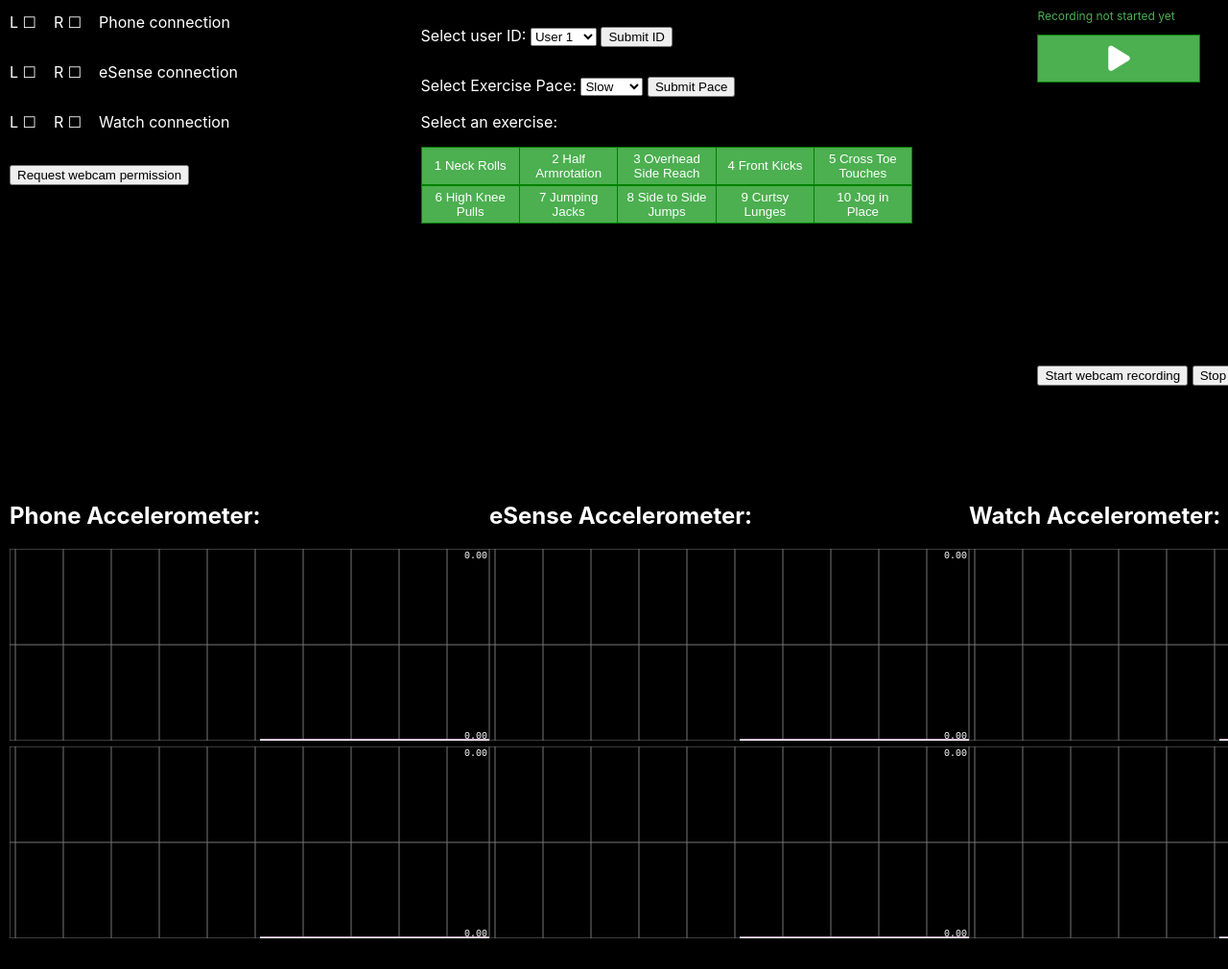
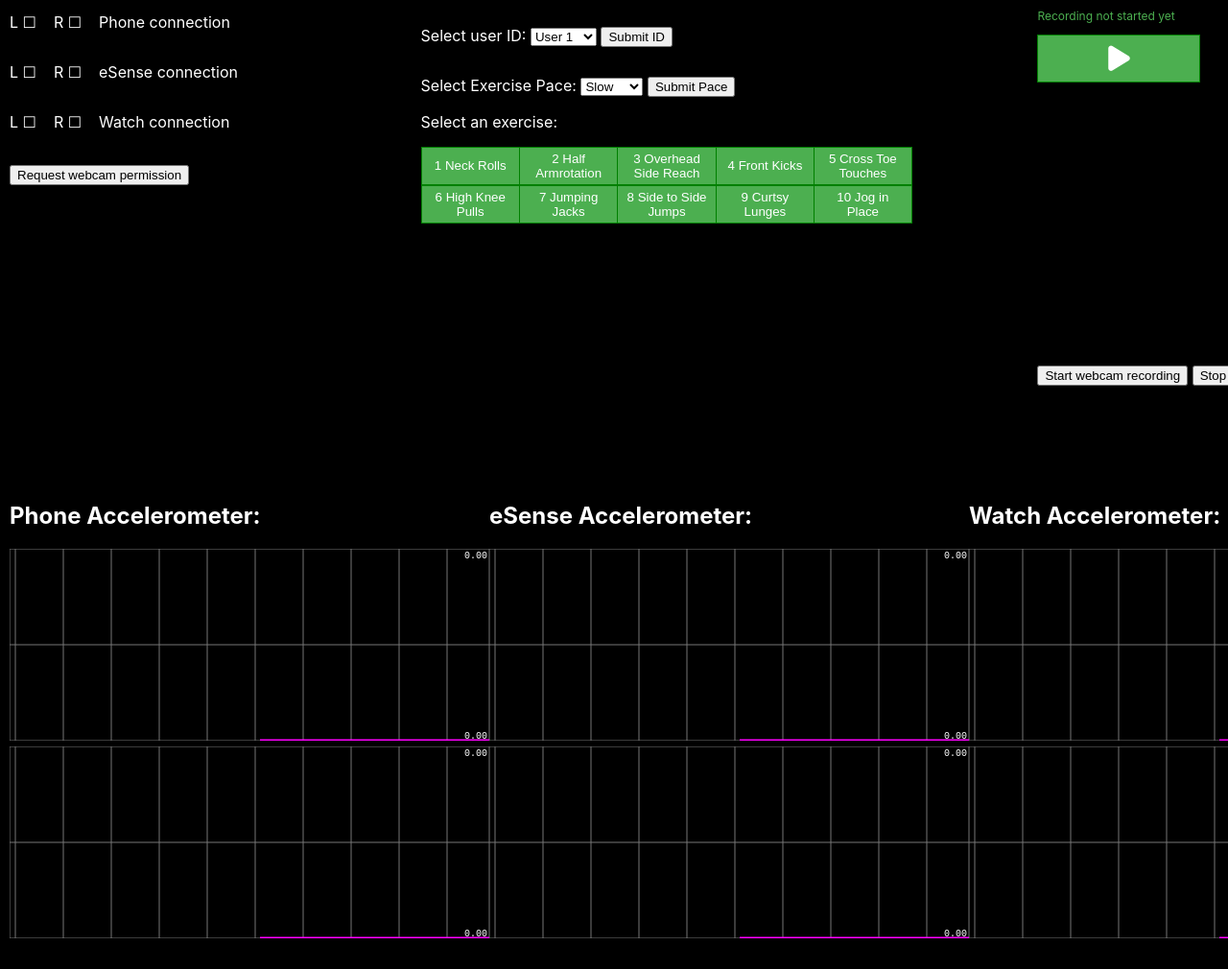
Before and after one commit to pir-anja/accelCollector_server, a website: page index.html in a window 1280 px wide. Shown: the part 85-1095 px from the top of the page at 96% size. Drawn offline with nearby package versions, Linux system fonts and the light colour scheme; no server answers; files whose address does not match are found by name.

Commit message:
disabled gui elements to relieve graphic card

```diff
--- a/index.html
+++ b/index.html
@@ -301,23 +301,23 @@
     <script src="/socket.io/socket.io.js"></script>
     <script>
         var phone_accel_x = 0;
-        var phone_accel_y = 0;
-        var phone_accel_z = 0;
+        //var phone_accel_y = 0;
+        //var phone_accel_z = 0;
         var esense_accel_x = 0;
-        var esense_accel_y = 0;
-        var esense_accel_z = 0;
+        //var esense_accel_y = 0;
+        //var esense_accel_z = 0;
         var watch_accel_x = 0;
-        var watch_accel_y = 0;
-        var watch_accel_z = 0;
+        //var watch_accel_y = 0;
+        //var watch_accel_z = 0;
         var phoneR_accel_x = 0;
-        var phoneR_accel_y = 0;
-        var phoneR_accel_z = 0;
+        //var phoneR_accel_y = 0;
+        //var phoneR_accel_z = 0;
         var esenseR_accel_x = 0;
-        var esenseR_accel_y = 0;
-        var esenseR_accel_z = 0;
+        //var esenseR_accel_y = 0;
+        //var esenseR_accel_z = 0;
         var watchR_accel_x = 0;
-        var watchR_accel_y = 0;
-        var watchR_accel_z = 0;
+        //var watchR_accel_y = 0;
+        //var watchR_accel_z = 0;
         var socket = io();
 
         //var messages = document.getElementById('messages');
@@ -354,8 +354,8 @@
             // dataPhone.appendChild(item);
             var res = msg.split(",");
             phone_accel_x = res[1];
-            phone_accel_y = res[2]
-            phone_accel_z = res[3]
+            //phone_accel_y = res[2]
+            //phone_accel_z = res[3]
             //window.scrollTo(0, document.body.scrollHeight);
         });
 
@@ -365,8 +365,8 @@
             //dataESense.appendChild(item);
             var res = msg.split(",");
             esense_accel_x = res[1];
-            esense_accel_y = res[2]
-            esense_accel_z = res[3]
+            //esense_accel_y = res[2]
+            //esense_accel_z = res[3]
             //window.scrollTo(0, document.body.scrollHeight);
         });
 
@@ -376,8 +376,8 @@
             //dataWatch.appendChild(item);
             var res = msg.split(",");
             watch_accel_x = res[1];
-            watch_accel_y = res[2]
-            watch_accel_z = res[3]
+            //watch_accel_y = res[2]
+            //watch_accel_z = res[3]
             //window.scrollTo(0, document.body.scrollHeight);
         });
 
@@ -387,8 +387,8 @@
             // dataPhone.appendChild(item);
             var res = msg.split(",");
             phoneR_accel_x = res[1];
-            phoneR_accel_y = res[2]
-            phoneR_accel_z = res[3]
+            //phoneR_accel_y = res[2]
+            //phoneR_accel_z = res[3]
             //window.scrollTo(0, document.body.scrollHeight);
         });
 
@@ -398,8 +398,8 @@
             //dataESense.appendChild(item);
             var res = msg.split(",");
             esenseR_accel_x = res[1];
-            esenseR_accel_y = res[2]
-            esenseR_accel_z = res[3]
+            //esenseR_accel_y = res[2]
+            //esenseR_accel_z = res[3]
             //window.scrollTo(0, document.body.scrollHeight);
         });
 
@@ -409,8 +409,8 @@
             //dataWatch.appendChild(item);
             var res = msg.split(",");
             watchR_accel_x = res[1];
-            watchR_accel_y = res[2]
-            watchR_accel_z = res[3]
+            //watchR_accel_y = res[2]
+            //watchR_accel_z = res[3]
             //window.scrollTo(0, document.body.scrollHeight);
         });
 
@@ -533,20 +533,20 @@
 
         // Data
         var line1 = new TimeSeries();
-        var line2 = new TimeSeries();
-        var line3 = new TimeSeries();
+        //var line2 = new TimeSeries();
+        //var line3 = new TimeSeries();
 
         // Add a random value to each line every second
         setInterval(function () {
             line1.append(new Date().getTime(), phone_accel_x);
-            line2.append(new Date().getTime(), phone_accel_y);
-            line3.append(new Date().getTime(), phone_accel_z);
+            //line2.append(new Date().getTime(), phone_accel_y);
+            //line3.append(new Date().getTime(), phone_accel_z);
         }, 100);
 
         // Add to SmoothieChart
-        smoothie1.addTimeSeries(line3, { strokeStyle: 'rgb(0, 255, 0)', /*fillStyle: 'rgba(0, 255, 0, 0.4)',*/ lineWidth: 3 });
+        //smoothie1.addTimeSeries(line3, { strokeStyle: 'rgb(0, 255, 0)', /*fillStyle: 'rgba(0, 255, 0, 0.4)',*/ lineWidth: 3 });
         smoothie1.addTimeSeries(line1, { strokeStyle: 'rgb(255, 0, 255)', /*fillStyle: 'rgba(255, 0, 255, 0.3)',*/ lineWidth: 3 });
-        smoothie1.addTimeSeries(line2, { /*fillStyle: 'rgba(192,192,192,0.3)',*/ lineWidth: 3 });
+        //smoothie1.addTimeSeries(line2, { /*fillStyle: 'rgba(192,192,192,0.3)',*/ lineWidth: 3 });
 
 
         var smoothie2 = new SmoothieChart();
@@ -554,20 +554,20 @@
 
         // Data
         var line21 = new TimeSeries();
-        var line22 = new TimeSeries();
-        var line23 = new TimeSeries();
+        //var line22 = new TimeSeries();
+        //var line23 = new TimeSeries();
 
         // Add a random value to each line every second
         setInterval(function () {
             line21.append(new Date().getTime(), esense_accel_x);
-            line22.append(new Date().getTime(), esense_accel_y);
-            line23.append(new Date().getTime(), esense_accel_z);
+            //line22.append(new Date().getTime(), esense_accel_y);
+            //line23.append(new Date().getTime(), esense_accel_z);
         }, 100);
 
         // Add to SmoothieChart
-        smoothie2.addTimeSeries(line23, { strokeStyle: 'rgb(0, 255, 0)', /*fillStyle: 'rgba(0, 255, 0, 0.4)',*/ lineWidth: 3 });
+        //smoothie2.addTimeSeries(line23, { strokeStyle: 'rgb(0, 255, 0)', /*fillStyle: 'rgba(0, 255, 0, 0.4)',*/ lineWidth: 3 });
         smoothie2.addTimeSeries(line21, { strokeStyle: 'rgb(255, 0, 255)',/* fillStyle: 'rgba(255, 0, 255, 0.3)',*/ lineWidth: 3 });
-        smoothie2.addTimeSeries(line22, { /* fillStyle: 'rgba(192,192,192,0.3)', */lineWidth: 3 });
+        //smoothie2.addTimeSeries(line22, { /* fillStyle: 'rgba(192,192,192,0.3)', */lineWidth: 3 });
 
 
         var smoothie3 = new SmoothieChart();
@@ -575,20 +575,20 @@
 
         // Data
         var line31 = new TimeSeries();
-        var line32 = new TimeSeries();
-        var line33 = new TimeSeries();
+        //var line32 = new TimeSeries();
+        //var line33 = new TimeSeries();
 
         // Add a random value to each line every second
         setInterval(function () {
             line31.append(new Date().getTime(), watch_accel_x);
-            line32.append(new Date().getTime(), watch_accel_y);
-            line33.append(new Date().getTime(), watch_accel_z);
+            //line32.append(new Date().getTime(), watch_accel_y);
+            l//ine33.append(new Date().getTime(), watch_accel_z);
         }, 100);
 
         // Add to SmoothieChart
-        smoothie3.addTimeSeries(line33, { strokeStyle: 'rgb(0, 255, 0)',/* fillStyle: 'rgba(0, 255, 0, 0.4)', */lineWidth: 3 });
+        //smoothie3.addTimeSeries(line33, { strokeStyle: 'rgb(0, 255, 0)',/* fillStyle: 'rgba(0, 255, 0, 0.4)', */lineWidth: 3 });
         smoothie3.addTimeSeries(line31, { strokeStyle: 'rgb(255, 0, 255)', /*fillStyle: 'rgba(255, 0, 255, 0.3)',*/ lineWidth: 3 });
-        smoothie3.addTimeSeries(line32, { /*fillStyle: 'rgba(192,192,192,0.3)', */lineWidth: 3 });
+        //smoothie3.addTimeSeries(line32, { /*fillStyle: 'rgba(192,192,192,0.3)', */lineWidth: 3 });
 
 
 
@@ -600,20 +600,20 @@
 
         // Data
         var line1R = new TimeSeries();
-        var line2R = new TimeSeries();
-        var line3R = new TimeSeries();
+        //var line2R = new TimeSeries();
+        //var line3R = new TimeSeries();
 
         // Add a random value to each line every second
         setInterval(function () {
             line1R.append(new Date().getTime(), phoneR_accel_x);
-            line2R.append(new Date().getTime(), phoneR_accel_y);
-            line3R.append(new Date().getTime(), phoneR_accel_z);
+            //line2R.append(new Date().getTime(), phoneR_accel_y);
+            //line3R.append(new Date().getTime(), phoneR_accel_z);
         }, 100);
 
         // Add to SmoothieChart
-        smoothie1R.addTimeSeries(line3R, { strokeStyle: 'rgb(0, 255, 0)', /*fillStyle: 'rgba(0, 255, 0, 0.4)',*/ lineWidth: 3 });
+        //smoothie1R.addTimeSeries(line3R, { strokeStyle: 'rgb(0, 255, 0)', /*fillStyle: 'rgba(0, 255, 0, 0.4)',*/ lineWidth: 3 });
         smoothie1R.addTimeSeries(line1R, { strokeStyle: 'rgb(255, 0, 255)', /*fillStyle: 'rgba(255, 0, 255, 0.3)',*/ lineWidth: 3 });
-        smoothie1R.addTimeSeries(line2R, { /*fillStyle: 'rgba(192,192,192,0.3)',*/ lineWidth: 3 });
+        //smoothie1R.addTimeSeries(line2R, { /*fillStyle: 'rgba(192,192,192,0.3)',*/ lineWidth: 3 });
 
 
         var smoothie2R = new SmoothieChart();
@@ -621,20 +621,20 @@
 
         // Data
         var line21R = new TimeSeries();
-        var line22R = new TimeSeries();
-        var line23R = new TimeSeries();
+        //var line22R = new TimeSeries();
+        //var line23R = new TimeSeries();
 
         // Add a random value to each line every second
         setInterval(function () {
             line21R.append(new Date().getTime(), esenseR_accel_x);
-            line22R.append(new Date().getTime(), esenseR_accel_y);
-            line23R.append(new Date().getTime(), esenseR_accel_z);
+            //line22R.append(new Date().getTime(), esenseR_accel_y);
+            //line23R.append(new Date().getTime(), esenseR_accel_z);
         }, 100);
 
         // Add to SmoothieChart
-        smoothie2R.addTimeSeries(line23R, { strokeStyle: 'rgb(0, 255, 0)', /*fillStyle: 'rgba(0, 255, 0, 0.4)',*/ lineWidth: 3 });
+        //smoothie2R.addTimeSeries(line23R, { strokeStyle: 'rgb(0, 255, 0)', /*fillStyle: 'rgba(0, 255, 0, 0.4)',*/ lineWidth: 3 });
         smoothie2R.addTimeSeries(line21R, { strokeStyle: 'rgb(255, 0, 255)',/* fillStyle: 'rgba(255, 0, 255, 0.3)',*/ lineWidth: 3 });
-        smoothie2R.addTimeSeries(line22R, { /* fillStyle: 'rgba(192,192,192,0.3)', */lineWidth: 3 });
+        //smoothie2R.addTimeSeries(line22R, { /* fillStyle: 'rgba(192,192,192,0.3)', */lineWidth: 3 });
 
 
         var smoothie3R = new SmoothieChart();
@@ -642,20 +642,20 @@
 
         // Data
         var line31R = new TimeSeries();
-        var line32R = new TimeSeries();
-        var line33R = new TimeSeries();
+        //var line32R = new TimeSeries();
+        //var line33R = new TimeSeries();
 
         // Add a random value to each line every second
         setInterval(function () {
             line31R.append(new Date().getTime(), watchR_accel_x);
-            line32R.append(new Date().getTime(), watchR_accel_y);
-            line33R.append(new Date().getTime(), watchR_accel_z);
+            //line32R.append(new Date().getTime(), watchR_accel_y);
+            //line33R.append(new Date().getTime(), watchR_accel_z);
         }, 100);
 
         // Add to SmoothieChart
-        smoothie3R.addTimeSeries(line33R, { strokeStyle: 'rgb(0, 255, 0)',/* fillStyle: 'rgba(0, 255, 0, 0.4)', */lineWidth: 3 });
+        //smoothie3R.addTimeSeries(line33R, { strokeStyle: 'rgb(0, 255, 0)',/* fillStyle: 'rgba(0, 255, 0, 0.4)', */lineWidth: 3 });
         smoothie3R.addTimeSeries(line31R, { strokeStyle: 'rgb(255, 0, 255)', /*fillStyle: 'rgba(255, 0, 255, 0.3)',*/ lineWidth: 3 });
-        smoothie3R.addTimeSeries(line32R, { /*fillStyle: 'rgba(192,192,192,0.3)', */lineWidth: 3 });
+        //smoothie3R.addTimeSeries(line32R, { /*fillStyle: 'rgba(192,192,192,0.3)', */lineWidth: 3 });
 
 
     //webcam
```
